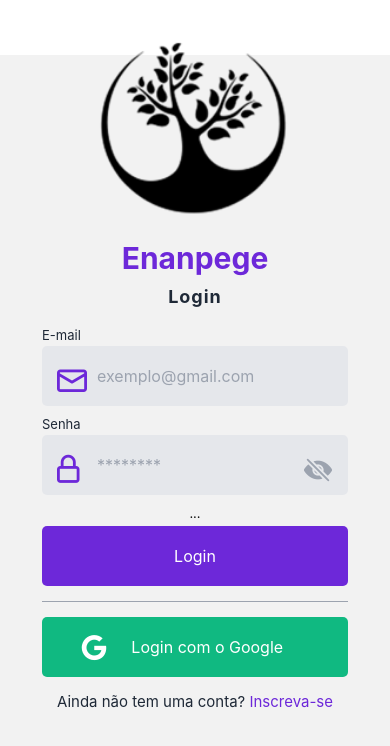
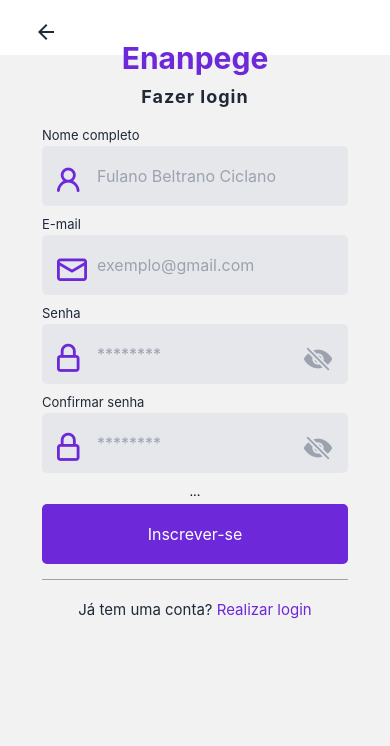
Before and after one commit to Celeste256/Enanpege-na-palma-da-mao, a React Native app: screen /Signup in a window 390 px wide. Shown: the top 746 px of the page. Built offline with nearby package versions, Linux system fonts and the light colour scheme.

Commit message:
correção tab nav

```diff
--- a/navigators/RootStack.tsx
+++ b/navigators/RootStack.tsx
@@ -29,8 +29,9 @@
             initialRouteName="Login"
         >
             <Stack.Screen name="Login" component={Login} />
-            <Stack.Screen name="SignUp" component={SignUp} />
+            <Stack.Screen name="Signup" component={SignUp} />
             <Stack.Screen name="Location" component={LocationScreen} />
+            <Stack.Screen name="Welcome" component={Welcome} />
             <Stack.Screen
                 name="Main"
                 component={Tabs}
--- a/navigators/Tabs/index.tsx
+++ b/navigators/Tabs/index.tsx
@@ -4,6 +4,7 @@
 import Location from '../../screens/Location';
 import { Ionicons } from '@expo/vector-icons';
 import { tabStyles } from './styles';
+import SignUp from '../../screens/Signup';
 
 const Tab = createBottomTabNavigator();
 
--- a/screens/Signup.tsx
+++ b/screens/Signup.tsx
@@ -44,7 +44,7 @@
                     initialValues={{fullName: '', email: '', password: '', confirmPassword: ''}}
                     onSubmit={(values) => {
                         console.log(values);
-                        navigation.navigate('Welcome')
+                        navigation.navigate('Main')
                     }}
                 >{({handleChange, handleBlur, handleSubmit, values}) => (
                     <StyledFormArea>
```
